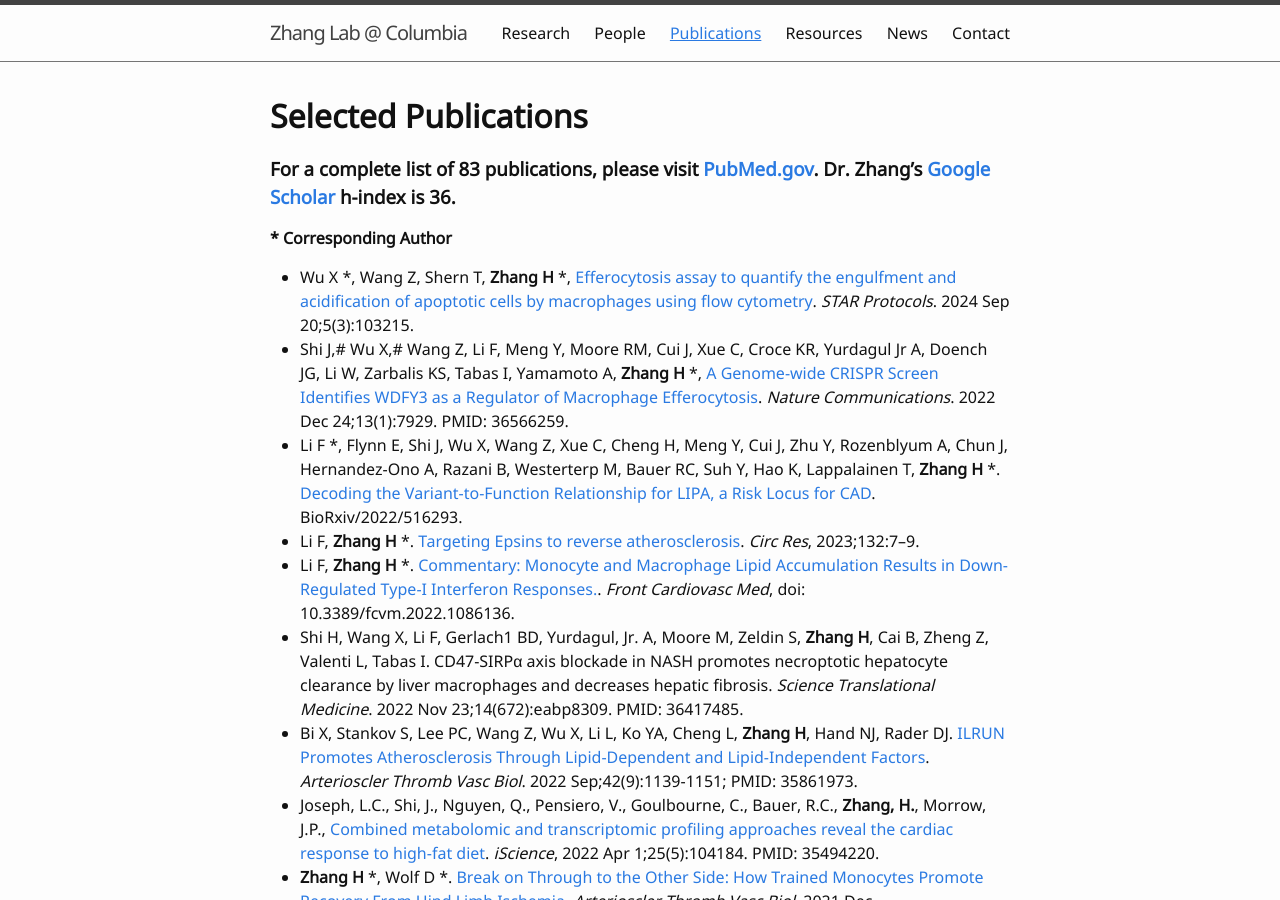
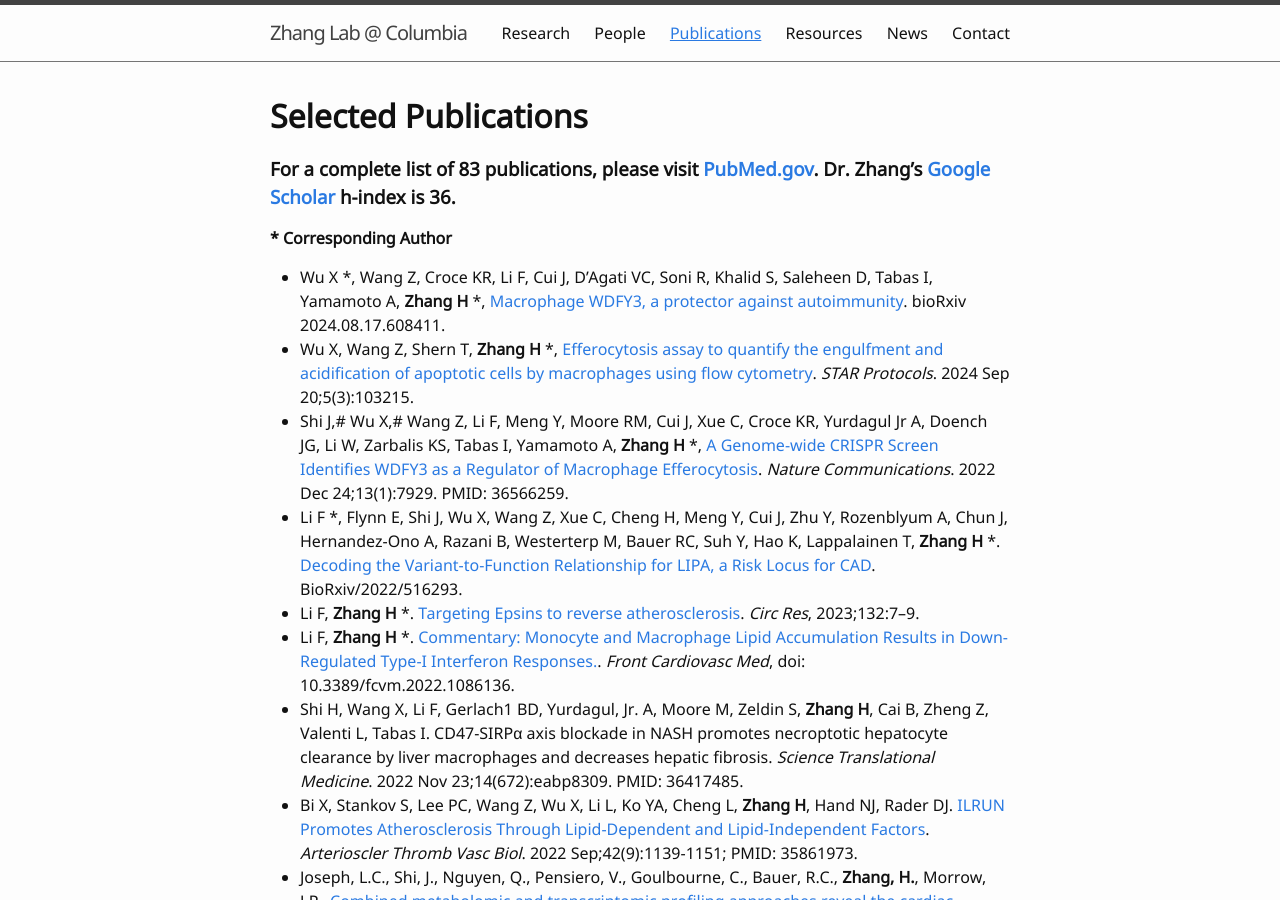
Before and after one commit to hanruizhang/zhanglab, a Jekyll site: the page built from 3_Publications.md, in a window 1280 px wide and 900 px high. Built offline with Jekyll 4.4.1, drawn with Linux system fonts in a browser that asks for light colours; comment, search, counter and statistics services are not loaded.

Commit message:
Update 3_Publications.md

```diff
--- a/3_Publications.md
+++ b/3_Publications.md
@@ -9,7 +9,8 @@ nav: true
 
 __*__ **Corresponding Author**
 
-- Wu X *, Wang Z, Shern T, **Zhang H** *, [Efferocytosis assay to quantify the engulfment and acidification of apoptotic cells by macrophages using flow cytometry](https://www.sciencedirect.com/science/article/pii/S2666166724003800). _STAR Protocols_. 2024 Sep 20;5(3):103215.
+- Wu X *, Wang Z, Croce KR, Li F, Cui J, D'Agati VC, Soni R, Khalid S, Saleheen D, Tabas I, Yamamoto A, **Zhang H** *, [Macrophage WDFY3, a protector against autoimmunity](https://doi.org/10.1101/2024.08.17.608411). bioRxiv 2024.08.17.608411.
+- Wu X, Wang Z, Shern T, **Zhang H** *, [Efferocytosis assay to quantify the engulfment and acidification of apoptotic cells by macrophages using flow cytometry](https://www.sciencedirect.com/science/article/pii/S2666166724003800). _STAR Protocols_. 2024 Sep 20;5(3):103215.
 - Shi J,# Wu X,# Wang Z, Li F, Meng Y, Moore RM, Cui J, Xue C, Croce KR, Yurdagul Jr A, Doench JG, Li W, Zarbalis KS, Tabas I, Yamamoto A, **Zhang H** *, [A Genome-wide CRISPR Screen Identifies WDFY3 as a Regulator of Macrophage Efferocytosis](https://doi.org/10.1038/s41467-022-35604-8). _Nature Communications_. 2022 Dec 24;13(1):7929. PMID: 36566259.
 - Li F *, Flynn E, Shi J, Wu X, Wang Z, Xue C, Cheng H, Meng Y, Cui J, Zhu Y, Rozenblyum A, Chun J, Hernandez-Ono A, Razani B, Westerterp M, Bauer RC, Suh Y, Hao K, Lappalainen T, **Zhang H** *. [Decoding the Variant-to-Function Relationship for LIPA, a Risk Locus for CAD](https://www.biorxiv.org/content/10.1101/2022.11.12.516293v1). BioRxiv/2022/516293.
 - Li F, **Zhang H** *. [Targeting Epsins to reverse atherosclerosis](https://www.ahajournals.org/eprint/72NVB4XX3HQAVEF2WGC5/full?redirectUri=%2Fdoi%2F10.1161%2FCIRCRESAHA.122.322273). _Circ Res_, 2023;132:7–9.
```
